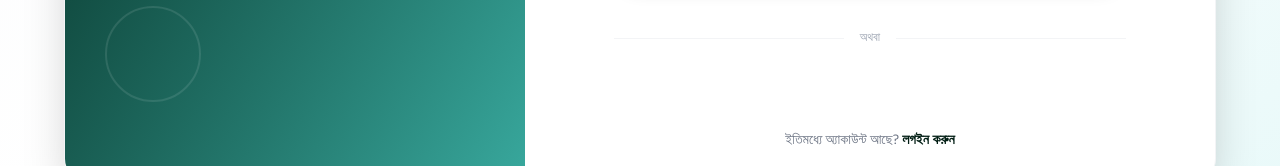
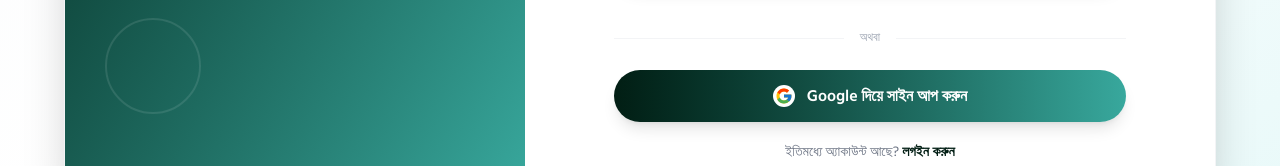
Before and after one commit to sakkib443/zayeduddin-melm, a Next.js app: page /register in a window 1280 px wide. Shown: the part 786-952 px from the top of the page. Built offline with nearby package versions, Linux system fonts and the light colour scheme; no server answers.

Commit message:
feat: custom Google Login button - full width matching login button style

```diff
--- a/src/app/(auth)/login/page.jsx
+++ b/src/app/(auth)/login/page.jsx
@@ -10,7 +10,8 @@ import { useLanguage } from "@/context/LanguageContext";
 import { API_BASE_URL } from "@/config/api";
 import Logo from "@/components/sheard/Logo";
 
-import { GoogleLogin } from "@react-oauth/google";
+import { useGoogleLogin } from "@react-oauth/google";
+import { FcGoogle } from "react-icons/fc";
 
 const Login = () => {
   const router = useRouter();
@@ -79,14 +80,14 @@ const Login = () => {
     }
   };
 
-  const handleGoogleSuccess = async (credentialResponse) => {
+  const handleGoogleSuccess = async (tokenResponse) => {
     setLoading(true);
     setError("");
     try {
       const res = await fetch(`${API_BASE_URL}/auth/google-login`, {
         method: "POST",
         headers: { "Content-Type": "application/json" },
-        body: JSON.stringify({ idToken: credentialResponse.credential }),
+        body: JSON.stringify({ accessToken: tokenResponse.access_token }),
       });
       const data = await res.json();
       if (!res.ok) throw new Error(data.message || "Google Login failed");
@@ -97,6 +98,11 @@ const Login = () => {
       setLoading(false);
     }
   };
+
+  const googleLogin = useGoogleLogin({
+    onSuccess: handleGoogleSuccess,
+    onError: () => setError("Google Login Failed"),
+  });
 
   const features = [
     { icon: FiShield, text: language === "bn" ? "নিরাপদ লগইন" : "Secure Login" },
@@ -282,18 +288,15 @@ const Login = () => {
 
                 {/* Google Login Button */}
                 <div className="flex justify-center">
-                  <div className="w-full">
-                    <GoogleLogin
-                      onSuccess={handleGoogleSuccess}
-                      onError={() => setError("Google Login Failed")}
-                      useOneTap
-                      theme="outline"
-                      size="large"
-                      width="100%"
-                      shape="pill"
-                      text="continue_with"
-                    />
-                  </div>
+                  <button
+                    type="button"
+                    onClick={() => googleLogin()}
+                    disabled={loading}
+                    className={`w-full py-3.5 rounded-full font-semibold shadow-lg transition text-base flex items-center justify-center gap-3 bg-gradient-to-r from-[#021E14] to-[#38a89d] text-white hover:shadow-xl hover:-translate-y-0.5 ${bengaliClass}`}
+                  >
+                    <FcGoogle size={22} className="bg-white rounded-full p-0.5" />
+                    {language === "bn" ? "Google দিয়ে লগইন করুন" : "Continue with Google"}
+                  </button>
                 </div>
 
                 {/* Help Text */}
--- a/src/app/(auth)/register/page.jsx
+++ b/src/app/(auth)/register/page.jsx
@@ -10,7 +10,8 @@ import { useLanguage } from "@/context/LanguageContext";
 import { API_BASE_URL } from "@/config/api";
 import Logo from "@/components/sheard/Logo";
 
-import { GoogleLogin } from "@react-oauth/google";
+import { useGoogleLogin } from "@react-oauth/google";
+import { FcGoogle } from "react-icons/fc";
 
 const Register = () => {
   const router = useRouter();
@@ -64,14 +65,14 @@ const Register = () => {
     }
   };
 
-  const handleGoogleSuccess = async (credentialResponse) => {
+  const handleGoogleSuccess = async (tokenResponse) => {
     setLoading(true);
     setError("");
     try {
       const res = await fetch(`${API_BASE_URL}/auth/google-login`, {
         method: "POST",
         headers: { "Content-Type": "application/json" },
-        body: JSON.stringify({ idToken: credentialResponse.credential }),
+        body: JSON.stringify({ accessToken: tokenResponse.access_token }),
       });
       const data = await res.json();
       if (!res.ok) throw new Error(data.message || "Google Login failed");
@@ -82,6 +83,11 @@ const Register = () => {
       setLoading(false);
     }
   };
+
+  const googleLogin = useGoogleLogin({
+    onSuccess: handleGoogleSuccess,
+    onError: () => setError("Google Login Failed"),
+  });
 
   const handleChange = (e) => {
     const { name, value } = e.target;
@@ -534,17 +540,15 @@ const Register = () => {
 
                       {/* Google Login Button */}
                       <div className="flex justify-center">
-                        <div className="w-full">
-                          <GoogleLogin
-                            onSuccess={handleGoogleSuccess}
-                            onError={() => setError("Google Login Failed")}
-                            theme="outline"
-                            size="large"
-                            width="100%"
-                            shape="pill"
-                            text="signup_with"
-                          />
-                        </div>
+                        <button
+                          type="button"
+                          onClick={() => googleLogin()}
+                          disabled={loading}
+                          className={`w-full py-3.5 rounded-full font-semibold shadow-lg transition text-base flex items-center justify-center gap-3 bg-gradient-to-r from-[#021E14] to-[#38a89d] text-white hover:shadow-xl hover:-translate-y-0.5 ${bengaliClass}`}
+                        >
+                          <FcGoogle size={22} className="bg-white rounded-full p-0.5" />
+                          {language === "bn" ? "Google দিয়ে সাইন আপ করুন" : "Sign up with Google"}
+                        </button>
                       </div>
 
                       {/* Login Link */}
```
